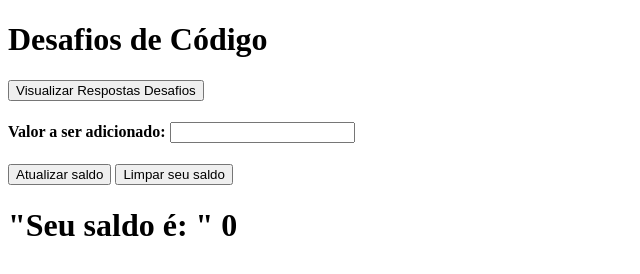
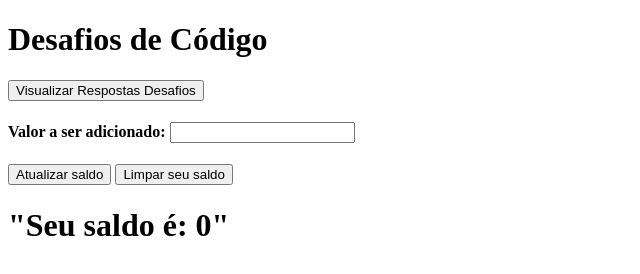
Before and after one commit to alencartha/dio-desafio-introducao-pratica-ao-typescript, a website with bundled scripts: page index.html in a window 1280 px wide. Shown: the full height of the page, 0-640 px from the left. Built offline with nearby package versions, Linux system fonts and the light colour scheme.

Commit message:
ajusta html

```diff
--- a/index.html
+++ b/index.html
@@ -21,7 +21,7 @@
     <h4>Valor a ser adicionado: <input id="soma"> </h4>
     <button id="atualizar-saldo">Atualizar saldo</button>
     <button id="limpar-saldo">Limpar seu saldo</button>
-    <h1>"Seu saldo é: " <span id="campo-saldo"></span></h1>
+    <h1>"Seu saldo é: <span id="campo-saldo"></span>"</h1>
 
 
 
```
